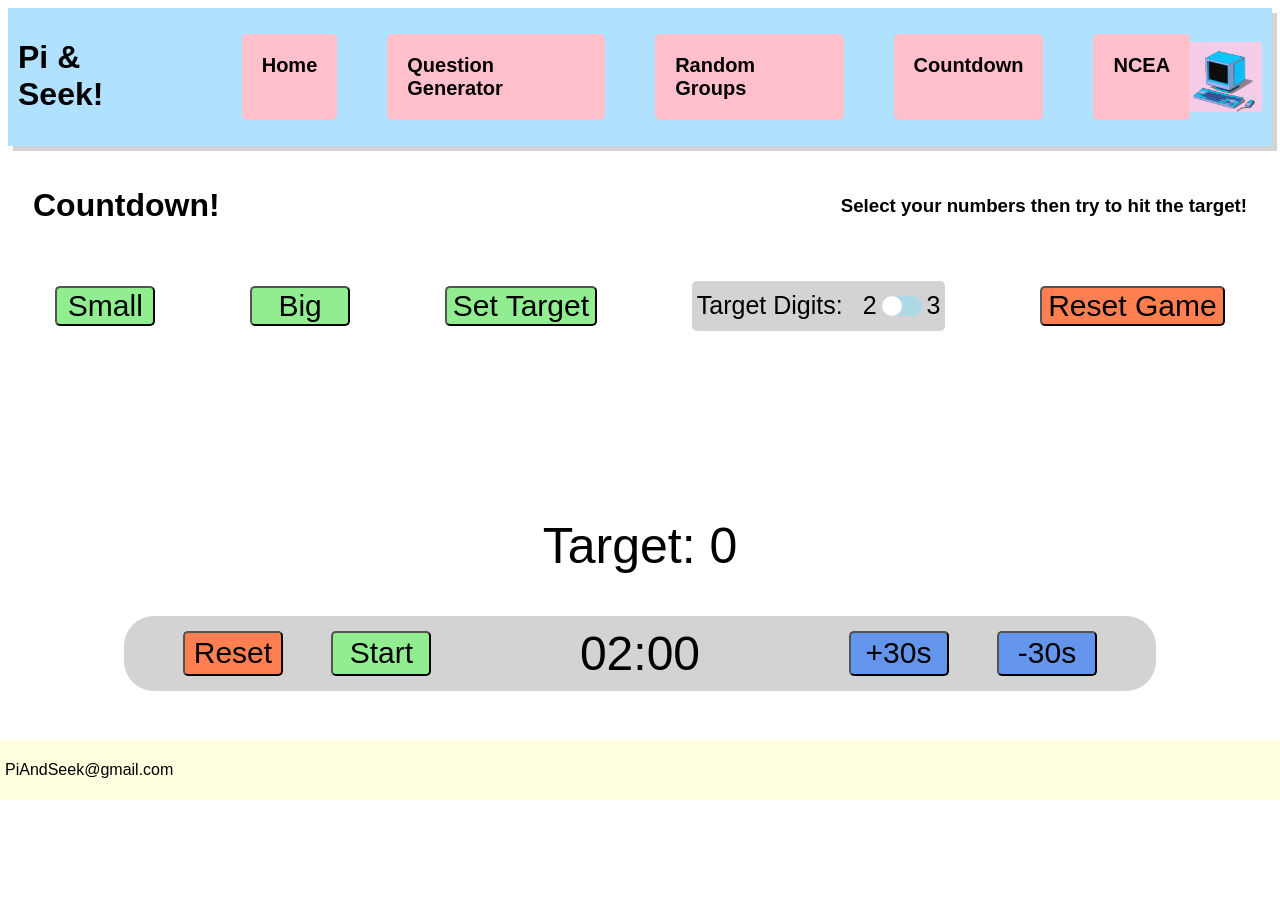
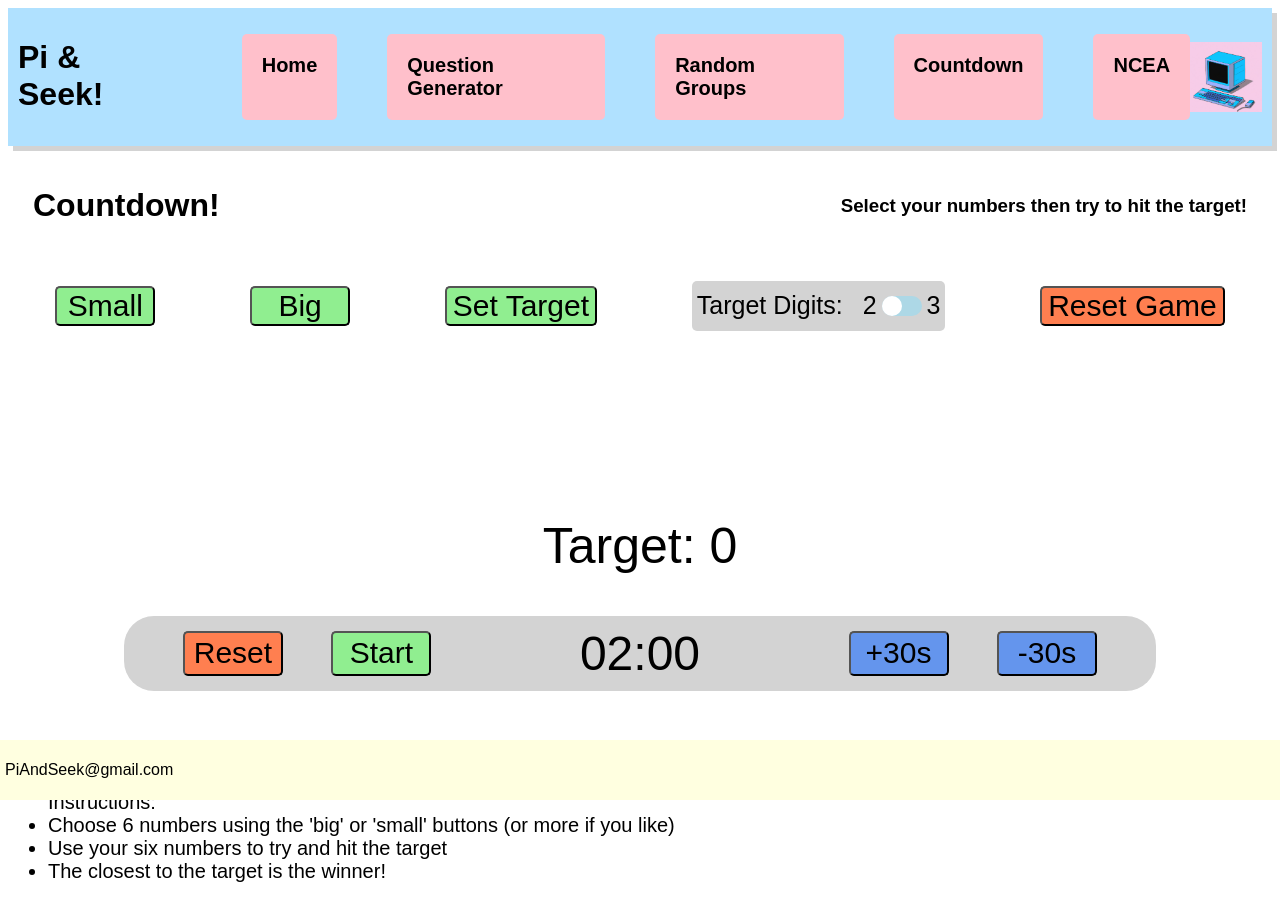
Before and after one commit to liamonk/RealApps, a React (Vite) app: page /countdown in a window 1280 px wide. Before the commit the page ends 800 px from the top, so only its background shows below. Built offline with nearby package versions, Linux system fonts and the light colour scheme; a web font is replaced by a local one.

Commit message:
added instructions to the countdown game

```diff
--- a/src/components/Ncea/Ncea.tsx
+++ b/src/components/Ncea/Ncea.tsx
@@ -56,7 +56,7 @@ export const Ncea = () => {
             width: "30%",
           }}
         >
-          <h2>Useful websites for resources:</h2>
+          <h2>Useful websites:</h2>
           <h3>
             <a href="https://sites.google.com/view/infinityplusone/home?authuser=0">
               Infinity plus one
--- a/src/components/countdown/Game.tsx
+++ b/src/components/countdown/Game.tsx
@@ -176,6 +176,14 @@ export const Game = () => {
       <StyledCardArea>{cardElements}</StyledCardArea>
       <StyledGameArea>Target: {target}</StyledGameArea>
       <CountdownTimer />
+      <div style={{fontSize: '20px'}}>
+        <ul>Instructions:
+        <li>Choose 6 numbers using the 'big' or 'small' buttons (or more if you like)</li>
+        <li>Use your six numbers to try and hit the target</li>
+        <li>The closest to the target is the winner!</li>
+        </ul>
+
+      </div>
     </>
   );
 };
```
